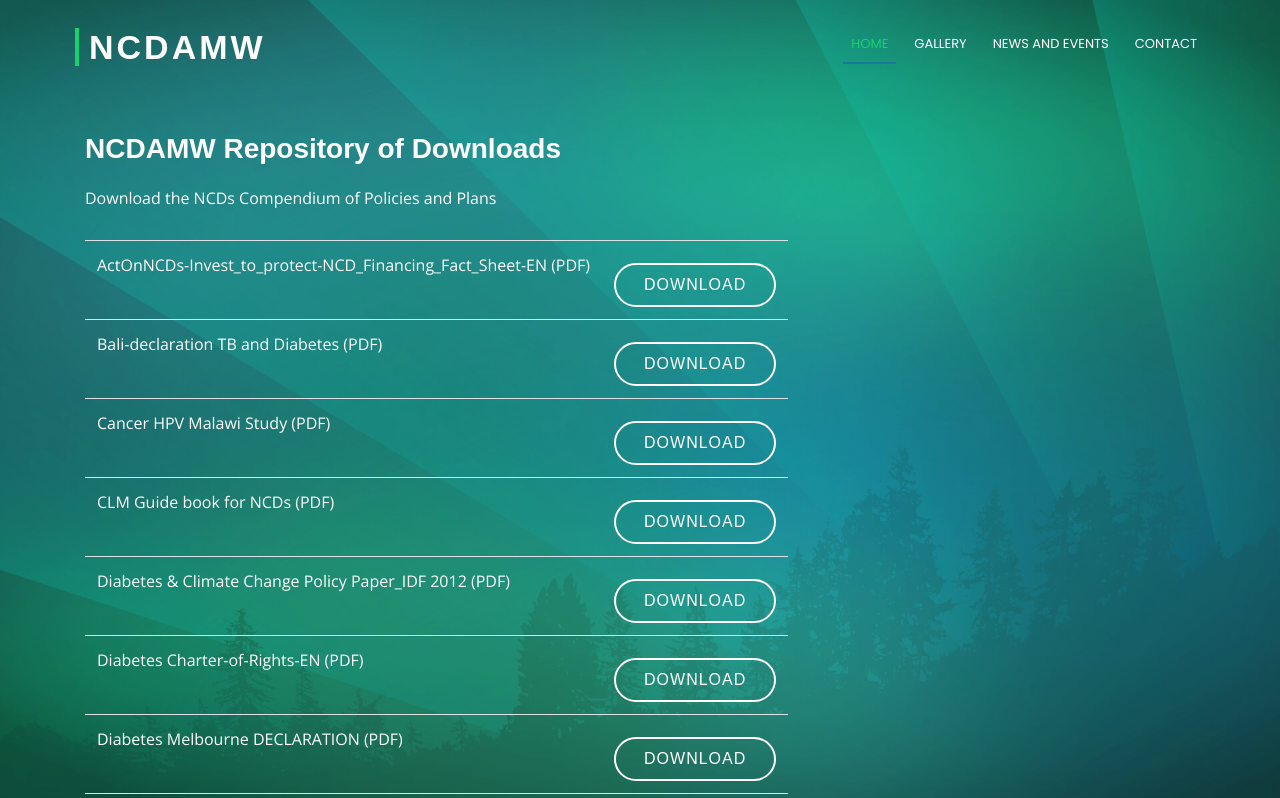
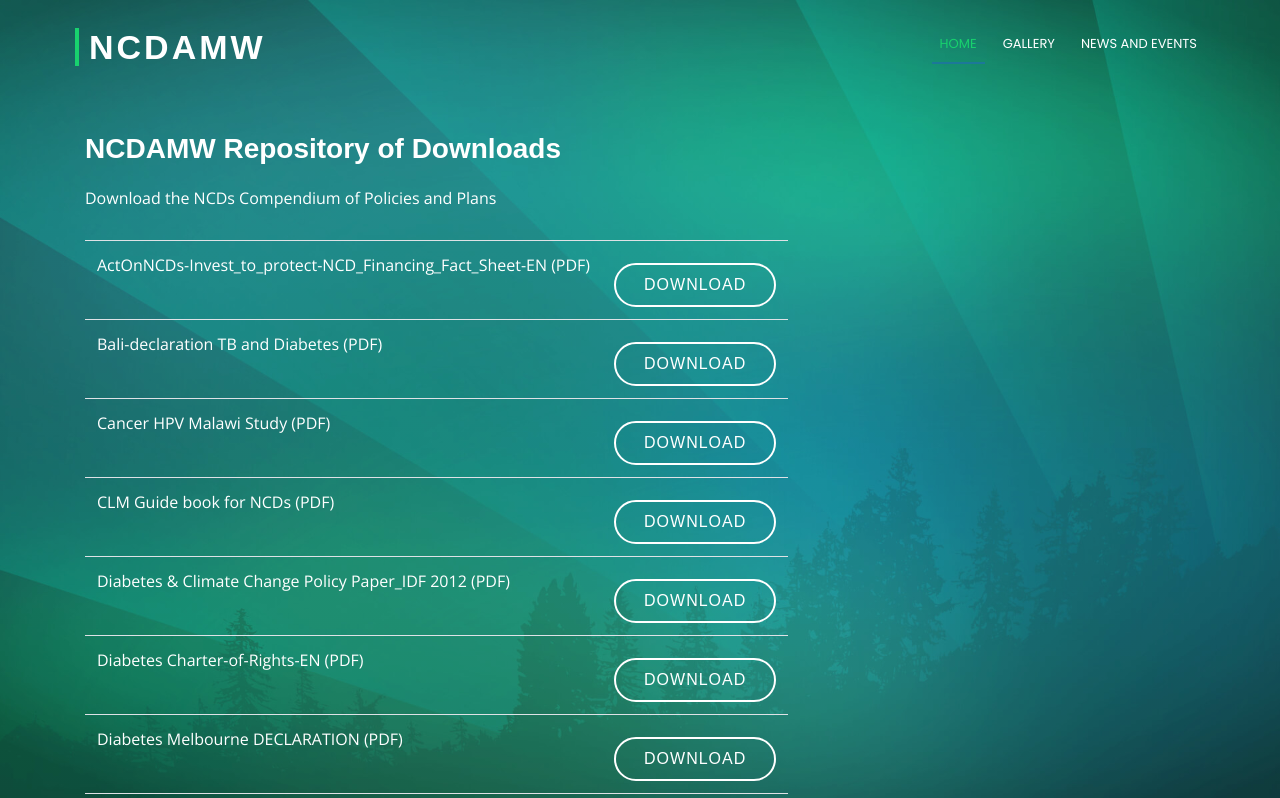
Before and after one commit to DigiPixMW/ncda-v2, a plain HTML site: page repo.html in a window 1280 px wide. Shown: the top 798 px of the page. Drawn offline with nearby package versions, Linux system fonts and the light colour scheme.

Commit message:
Add files via upload

```diff
--- a/repo.html
+++ b/repo.html
@@ -2,7 +2,7 @@
 <html lang="en">
 <head>
   <meta charset="utf-8">
-  <title>NCD MW | About Us</title>
+  <title>NCDA MW | Repository</title>
   <meta content="width=device-width, initial-scale=1.0" name="viewport">
   <meta content="" name="keywords">
   <meta content="" name="description">
@@ -54,7 +54,6 @@
 
           <li><a href="gallery.html">Gallery</a></li>
           <li><a href="projects.html">News and Events</a></li>
-          <li><a href="#contact">Contact</a></li>
         </ul>
       </nav><!-- #nav-menu-container -->
     </div>
```
